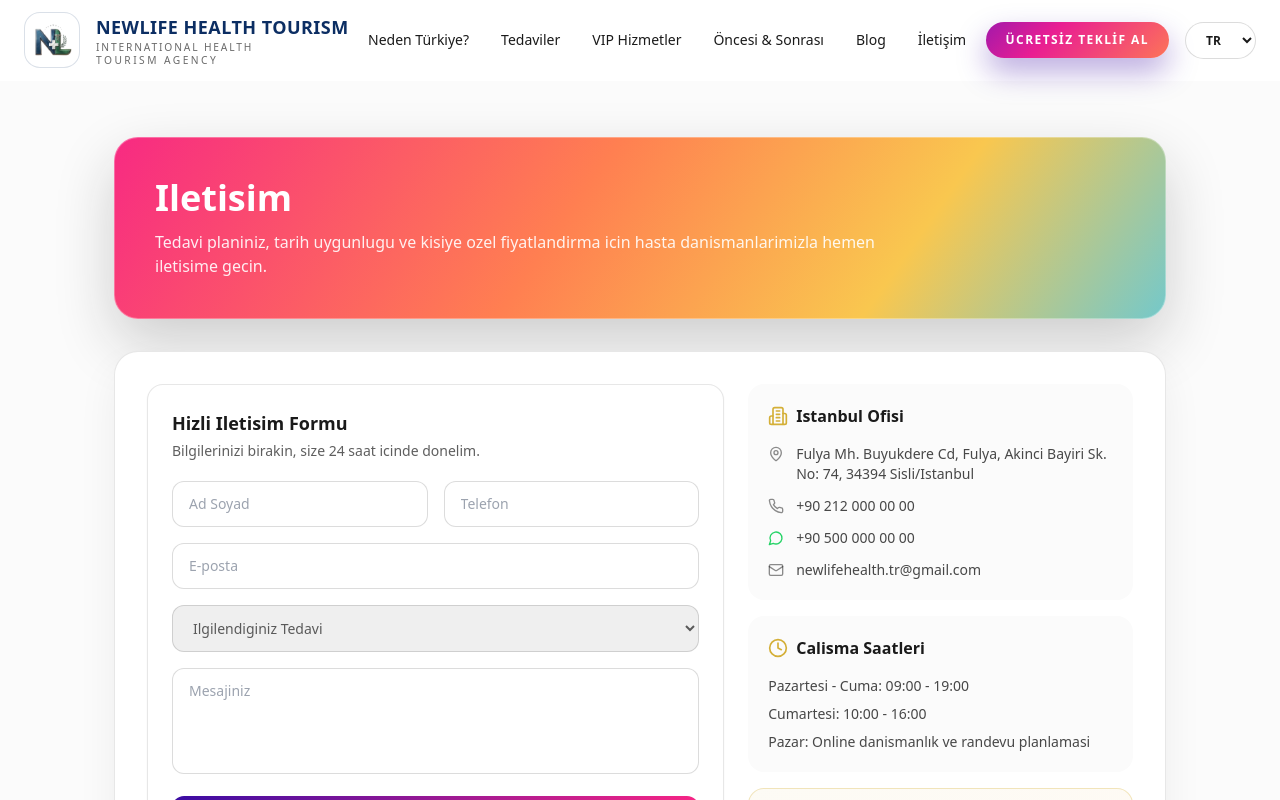
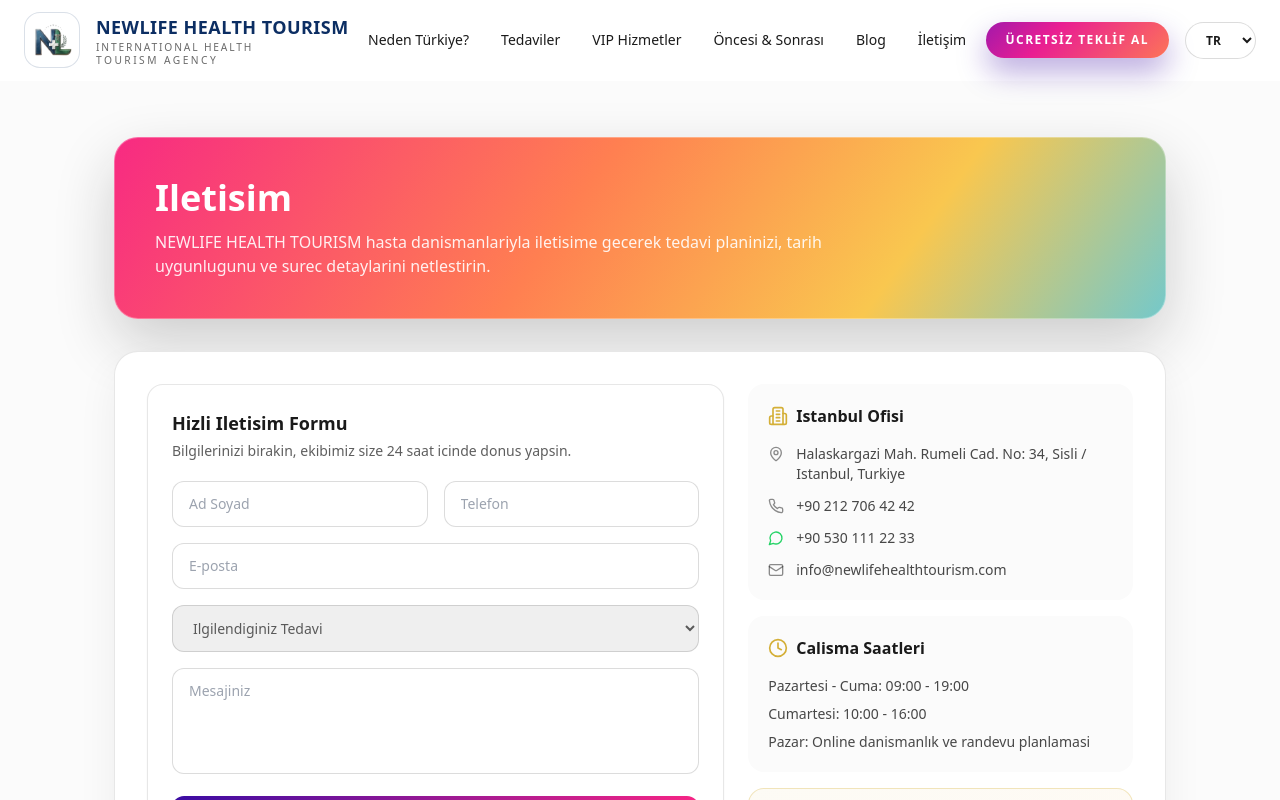
Before and after one commit to ibrahimtkmz/newlifehealth, a Next.js app: page /contact in a window 1280 px wide. Shown: the top 800 px of the page. Built offline with nearby package versions, Linux system fonts and the light colour scheme.

Commit message:
Update NewLife branding copy and contact details

```diff
--- a/app/contact/page.jsx
+++ b/app/contact/page.jsx
@@ -5,14 +5,14 @@ import InnerPageLayout from "../components/InnerPageLayout";
 import { useLanguage } from "../components/LanguageProvider";
 import { MapPin, Phone, Mail, Clock, MessageCircle, Send, Building2, Globe } from "lucide-react";
 
-const whatsappNumber = "905000000000";
+const whatsappNumber = "905301112233";
 
 const CONTENT = {
   tr: {
     title: "Iletisim",
-    subtitle: "Tedavi planiniz, tarih uygunlugu ve kisiye ozel fiyatlandirma icin hasta danismanlarimizla hemen iletisime gecin.",
+    subtitle: "NEWLIFE HEALTH TOURISM hasta danismanlariyla iletisime gecerek tedavi planinizi, tarih uygunlugunu ve surec detaylarini netlestirin.",
     formTitle: "Hizli Iletisim Formu",
-    formSubtitle: "Bilgilerinizi birakin, size 24 saat icinde donelim.",
+    formSubtitle: "Bilgilerinizi birakin, ekibimiz size 24 saat icinde donus yapsin.",
     name: "Ad Soyad",
     phone: "Telefon",
     email: "E-posta",
@@ -23,10 +23,10 @@ const CONTENT = {
     whatsappButton: "WhatsApp ile Iletisime Gec",
     office: "Istanbul Ofisi",
     schedule: "Calisma Saatleri",
-    address: "Fulya Mh. Buyukdere Cd, Fulya, Akinci Bayiri Sk. No: 74, 34394 Sisli/Istanbul",
-    phoneNumber: "+90 212 000 00 00",
-    whatsappNumber: "+90 500 000 00 00",
-    emailAddress: "newlifehealth.tr@gmail.com",
+    address: "Halaskargazi Mah. Rumeli Cad. No: 34, Sisli / Istanbul, Turkiye",
+    phoneNumber: "+90 212 706 42 42",
+    whatsappNumber: "+90 530 111 22 33",
+    emailAddress: "info@newlifehealthtourism.com",
     hours: [
       "Pazartesi - Cuma: 09:00 - 19:00",
       "Cumartesi: 10:00 - 16:00",
@@ -62,9 +62,9 @@ const CONTENT = {
   },
   en: {
     title: "Contact",
-    subtitle: "Reach our patient advisors for treatment planning, available dates, and personalized pricing options.",
+    subtitle: "Contact NEWLIFE HEALTH TOURISM advisors for treatment planning, date availability, and clear next-step guidance.",
     formTitle: "Quick Contact Form",
-    formSubtitle: "Leave your details and we will get back to you within 24 hours.",
+    formSubtitle: "Leave your details and our team will get back to you within 24 hours.",
     name: "Full Name",
     phone: "Phone",
     email: "Email",
@@ -75,10 +75,10 @@ const CONTENT = {
     whatsappButton: "Contact via WhatsApp",
     office: "Istanbul Office",
     schedule: "Working Hours",
-    address: "Fulya Mh. Buyukdere Cd, Fulya, Akinci Bayiri Sk. No: 74, 34394 Sisli/Istanbul",
-    phoneNumber: "+90 212 000 00 00",
-    whatsappNumber: "+90 500 000 00 00",
-    emailAddress: "newlifehealth.tr@gmail.com",
+    address: "Halaskargazi Mah. Rumeli Cad. No: 34, Sisli / Istanbul, Turkiye",
+    phoneNumber: "+90 212 706 42 42",
+    whatsappNumber: "+90 530 111 22 33",
+    emailAddress: "info@newlifehealthtourism.com",
     hours: [
       "Monday - Friday: 09:00 - 19:00",
       "Saturday: 10:00 - 16:00",
@@ -114,9 +114,9 @@ const CONTENT = {
   },
   ru: {
     title: "Контакты",
-    subtitle: "Свяжитесь с нашими координаторами для подбора лечения, согласования дат и персонального расчета стоимости.",
+    subtitle: "Свяжитесь с координаторами NEWLIFE HEALTH TOURISM для подбора лечения, согласования дат и этапов поездки.",
     formTitle: "Форма быстрой связи",
-    formSubtitle: "Оставьте свои данные, и мы свяжемся с вами в течение 24 часов.",
+    formSubtitle: "Оставьте данные, и наша команда свяжется с вами в течение 24 часов.",
     name: "Полное имя",
     phone: "Телефон",
     email: "Email",
@@ -127,10 +127,10 @@ const CONTENT = {
     whatsappButton: "Связаться через WhatsApp",
     office: "Офис в Стамбуле",
     schedule: "Часы работы",
-    address: "Fulya Mh. Buyukdere Cd, Fulya, Akinci Bayiri Sk. No: 74, 34394 Sisli/Istanbul",
-    phoneNumber: "+90 212 000 00 00",
-    whatsappNumber: "+90 500 000 00 00",
-    emailAddress: "newlifehealth.tr@gmail.com",
+    address: "Halaskargazi Mah. Rumeli Cad. No: 34, Sisli / Istanbul, Turkiye",
+    phoneNumber: "+90 212 706 42 42",
+    whatsappNumber: "+90 530 111 22 33",
+    emailAddress: "info@newlifehealthtourism.com",
     hours: [
       "Понедельник - Пятница: 09:00 - 19:00",
       "Суббота: 10:00 - 16:00",
--- a/app/layout.jsx
+++ b/app/layout.jsx
@@ -2,8 +2,8 @@ import "./globals.css";
 import { LanguageProvider } from "./components/LanguageProvider";
 
 export const metadata = {
-  title: "NL Sağlık Turizmi",
-  description: "NL Sağlık Turizmi international health tourism agency website"
+  title: "NEWLIFE HEALTH TOURISM",
+  description: "NEWLIFE HEALTH TOURISM | International patient coordination for medical travel in Turkey."
 };
 
 export default function RootLayout({ children }) {
--- a/app/page.jsx
+++ b/app/page.jsx
@@ -9,9 +9,9 @@ import { useLanguage } from "./components/LanguageProvider";
 const content = {
   tr: {
     badge: "Uluslararası Sağlık Turizmi Danışmanlığı",
-    heroTitle: "Türkiye'de premium tedavi, güvenli ve planlı sağlık yolculuğu.",
+    heroTitle: "Türkiye'de güvenli, şeffaf ve kişiye özel sağlık yolculuğu.",
     heroDesc:
-      "Akredite partner hastaneler, uzman doktorlar ve uçuş-konaklama dahil uçtan uca VIP organizasyon ile tedavinizi zahmetsizce planlıyoruz.",
+      "NEWLIFE HEALTH TOURISM olarak akredite partner klinikler, uzman doktor eşleştirmesi ve seyahat planlamasını tek noktadan yönetiyoruz.",
     heroPrimary: "Ücretsiz Konsültasyon Al",
     heroSecondary: "Tedavi Paketlerini İncele",
     quickAccessTitle: "2 tıklamada ulaşın",
@@ -20,10 +20,10 @@ const content = {
       { title: "Doktor Özgeçmişleri", desc: "Uzman hekim kadromuzun deneyim alanlarını inceleyin.", href: "#doctors" },
       { title: "Öncesi / Sonrası", desc: "Gerçek hasta dönüşümlerini karşılaştırın.", href: "/before-after" }
     ],
-    trustTitle: "Neden NewLife Health Tourism?",
+    trustTitle: "Neden NEWLIFE HEALTH TOURISM?",
     trustItems: [
       "Akreditasyon odaklı partner klinik ağı",
-      "50+ ülkeden hasta deneyimi",
+      "Uluslararası hasta koordinasyon deneyimi",
       "7/24 çok dilli hasta koordinasyonu"
     ],
     servicesTitle: "Öne çıkan tedavi alanları",
@@ -49,15 +49,15 @@ const content = {
       "“Doktor ekibi ve koordinasyon süreci beklentimizin üzerindeydi.” — Thomas R.",
       "“Tedavi + konaklama paketi gerçekten premium hissettirdi.” — Nadia K."
     ],
-    finalTitle: "Kişiye özel tedavi planınızı bugün başlatın",
-    finalDesc: "Fotoğraflarınızı ve beklentinizi iletin, aynı gün içinde doktor ön değerlendirmesi ve fiyatlandırma alın.",
+    finalTitle: "Kişiye özel tedavi planını bugün başlatın",
+    finalDesc: "Beklentilerinizi paylaşın; uygun tedavi seçenekleri, süreç planı ve tahmini maliyetleri hızlıca iletelim.",
     finalButton: "Hemen WhatsApp'tan Yaz"
   },
   en: {
     badge: "International Health Tourism Concierge",
-    heroTitle: "Premium treatment journeys in Turkey, designed around trust.",
+    heroTitle: "Safe and personalized treatment journeys in Turkey.",
     heroDesc:
-      "We coordinate accredited partner hospitals, expert doctors, and end-to-end VIP logistics including flights and accommodation.",
+      "At NEWLIFE HEALTH TOURISM, we coordinate accredited clinics, specialist matching, and travel planning from one trusted team.",
     heroPrimary: "Get Free Consultation",
     heroSecondary: "View Treatment Packages",
     quickAccessTitle: "Reach in 2 clicks",
@@ -66,8 +66,8 @@ const content = {
       { title: "Doctor Profiles", desc: "Review our specialist team and fields of expertise.", href: "#doctors" },
       { title: "Before / After", desc: "Compare real patient transformation cases.", href: "/before-after" }
     ],
-    trustTitle: "Why NewLife Health Tourism?",
-    trustItems: ["Accreditation-focused partner clinic network", "Patients from 50+ countries", "24/7 multilingual patient coordination"],
+    trustTitle: "Why NEWLIFE HEALTH TOURISM?",
+    trustItems: ["Accreditation-focused partner clinic network", "Global patient coordination experience", "24/7 multilingual patient coordination"],
     servicesTitle: "Featured treatment areas",
     services: [
       { icon: Smile, title: "Dental Aesthetics", desc: "Laminate veneers, zirconium, smile design and implant planning." },
@@ -91,8 +91,8 @@ const content = {
       "“Medical quality and coordination exceeded our expectations.” — Thomas R.",
       "“Treatment + accommodation package was seamless and secure.” — Nadia K."
     ],
-    finalTitle: "Start your personalized treatment plan today",
-    finalDesc: "Share your photos and expectations to receive same-day doctor pre-assessment and pricing.",
+    finalTitle: "Start your personalized treatment journey today",
+    finalDesc: "Share your goals to receive suitable treatment options, process guidance, and estimated pricing quickly.",
     finalButton: "Chat on WhatsApp"
   }
 };
```
